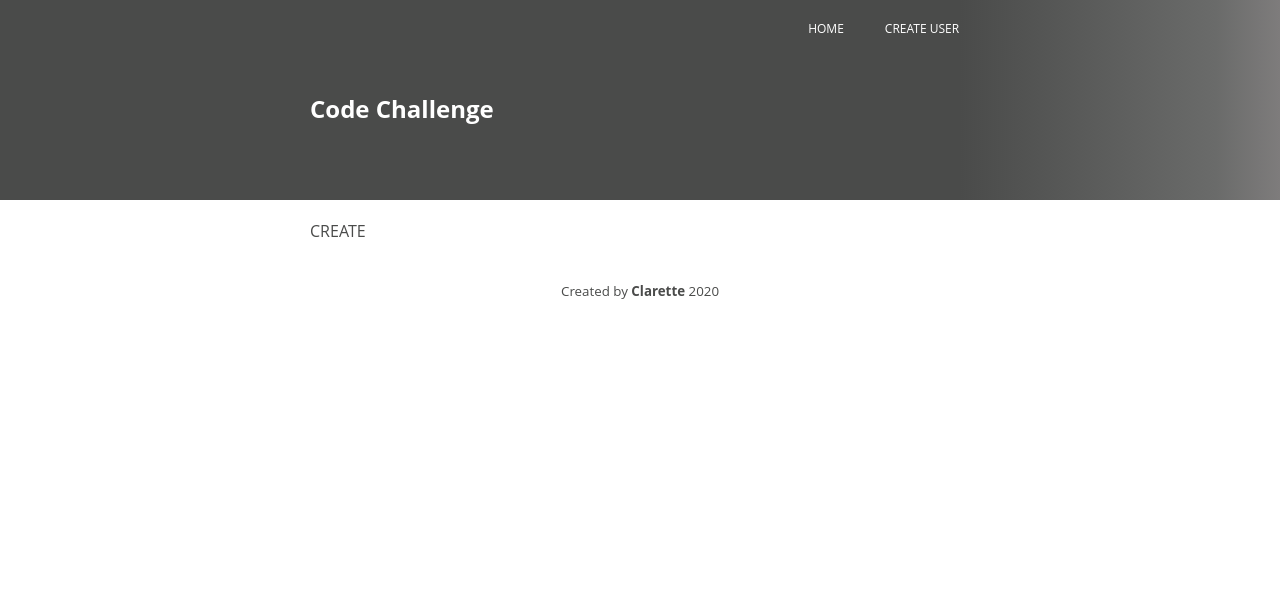
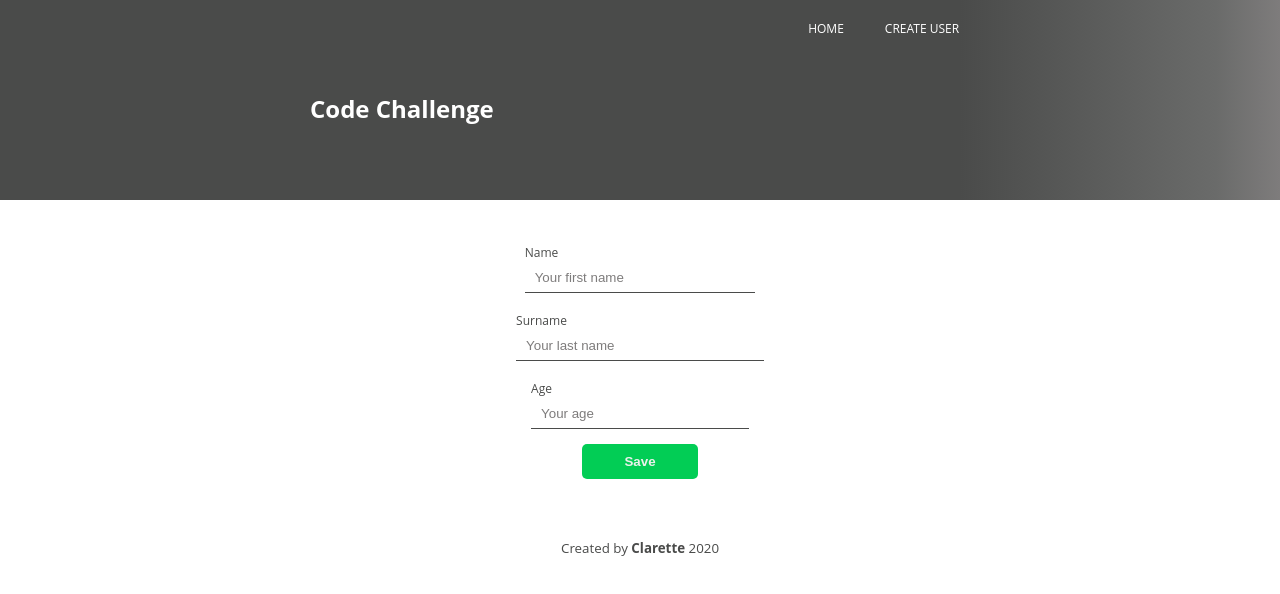
Before and after one commit to cterrasid/code_challenge-taxdown, a React (Create React App) app: page /#/create in a window 1280 px wide. Shown: the top 594 px of the page. Built offline with nearby package versions, Linux system fonts and the light colour scheme.

Commit message:
Create and implement form

```diff
--- a/package.json
+++ b/package.json
@@ -8,6 +8,7 @@
     "react": "^16.13.1",
     "react-dom": "^16.13.1",
     "react-helmet": "^6.1.0",
+    "react-hook-form": "^6.8.3",
     "react-router-dom": "^5.2.0",
     "react-scripts": "3.4.3"
   },
--- a/src/App.js
+++ b/src/App.js
@@ -2,14 +2,17 @@ import React from "react";
 import { Route, Switch } from "react-router-dom";
 import CreateUserPage from "pages/create-user";
 import HomePage from "pages/home";
+import Layout from "components/Layout";
 
 export default function App() {
   return (
     <div className="app">
-      <Switch>
-        <Route exact path="/" component={HomePage} />
-        <Route exact path="/create" component={CreateUserPage} />
-      </Switch>
+      <Layout>
+        <Switch>
+          <Route exact path="/" component={HomePage} />
+          <Route exact path="/create" component={CreateUserPage} />
+        </Switch>
+      </Layout>
     </div>
   );
 }
--- /dev/null
+++ b/src/components/Form/index.js
@@ -0,0 +1,43 @@
+import React from "react";
+import Input from "components/Input";
+import { useForm } from "react-hook-form";
+import { StyledForm, StyledButton } from "./styles";
+
+export default function Form() {
+  const { register, handleSubmit, watch, errors } = useForm();
+
+  const onSubmit = (data) => {
+    console.log(data);
+  };
+
+  return (
+    <StyledForm onSubmit={handleSubmit(onSubmit)}>
+      <Input
+        label="Name"
+        name="name"
+        placeholder="Your first name"
+        register={register({
+          required: true,
+          maxLength: 40,
+        })}
+      />
+      <Input
+        label="Surname"
+        name="surname"
+        placeholder="Your last name"
+        register={register({
+          required: true,
+          maxLength: 40,
+        })}
+      />
+      <Input
+        label="Age"
+        name="age"
+        type="number"
+        placeholder="Your age"
+        register={register({ min: 1 })}
+      />
+      <StyledButton>Save</StyledButton>
+    </StyledForm>
+  );
+}
--- /dev/null
+++ b/src/components/Form/styles.js
@@ -0,0 +1,39 @@
+import styled from "@emotion/styled";
+import { breakpoints } from "components/Layout/styles";
+
+export const StyledForm = styled.form`
+  align-self: center;
+  background-color: var(--white);
+  display: grid;
+  padding: 20px;
+  place-items: center;
+  row-gap: 15px;
+  width: 90%;
+
+  ${breakpoints.tablet} {
+    width: 50%;
+  }
+`;
+
+export const StyledButton = styled.button`
+  outline: none;
+  border: none;
+  cursor: pointer;
+  width: 40%;
+  height: 35px;
+  border-radius: 5px;
+  color: var(--white_smoke);
+  font-weight: bold;
+  text-align: center;
+  background: var(--green_1);
+  transition: 0.3s ease;
+
+  :hover {
+    color: var(--white);
+    background-color: var(--green_2);
+  }
+
+  :active {
+    background-color: var(--green_2);
+  }
+`;
--- /dev/null
+++ b/src/components/Input/index.js
@@ -0,0 +1,23 @@
+import React from "react";
+import { StyledInput } from "./styles";
+
+export default function Input({
+  label,
+  name,
+  placeholder = "",
+  register,
+  type = "text",
+}) {
+  return (
+    <StyledInput>
+      <label htmlFor={name}>{label}</label>
+      <input
+        type={type}
+        id={name}
+        placeholder={placeholder}
+        name={name}
+        ref={register}
+      />
+    </StyledInput>
+  );
+}
--- /dev/null
+++ b/src/components/Input/styles.js
@@ -0,0 +1,28 @@
+import styled from "@emotion/styled";
+
+export const StyledInput = styled.div`
+  input {
+    height: 1rem;
+    background-color: var(--white);
+    border: none;
+    border-bottom: 1px solid var(--grey_dark_1);
+    color: var(--grey_dark_3);
+    outline: none;
+    padding: 15px 10px;
+    width: 100%;
+    transition: 0.5s ease;
+
+    ::placeholder {
+      color: var(--grey_dark_3);
+    }
+
+    :focus {
+      outline: none;
+      border-bottom: 1px solid var(--green_1);
+    }
+  }
+
+  label {
+    font-size: 12px;
+  }
+`;
--- a/src/index.js
+++ b/src/index.js
@@ -1,4 +1,3 @@
-import Layout from "components/Layout";
 import React from "react";
 import ReactDOM from "react-dom";
 import { HashRouter } from "react-router-dom";
@@ -7,9 +6,7 @@ import App from "./App";
 ReactDOM.render(
   <React.StrictMode>
     <HashRouter>
-      <Layout>
-        <App />
-      </Layout>
+      <App />
     </HashRouter>
   </React.StrictMode>,
   document.getElementById("root")
--- a/src/pages/create-user/index.js
+++ b/src/pages/create-user/index.js
@@ -1,5 +1,14 @@
+import Form from "components/Form";
 import React from "react";
+import { Helmet } from "react-helmet";
 
 export default function CreateUserPage() {
-  return <>CREATE</>;
+  return (
+    <>
+      <Helmet>
+        <title>Create user | TaxDown Code Challenge</title>
+      </Helmet>
+      <Form />
+    </>
+  );
 }
--- a/src/pages/home/index.js
+++ b/src/pages/home/index.js
@@ -1,5 +1,13 @@
 import React from "react";
+import { Helmet } from "react-helmet";
 
 export default function HomePage() {
-  return <div>Home</div>;
+  return (
+    <>
+      <Helmet>
+        <title>Home | TaxDown Code Challenge</title>
+      </Helmet>
+      Home
+    </>
+  );
 }
```
Also changed, not shown: 1 other file (tests, documents, lock files or other folders).
